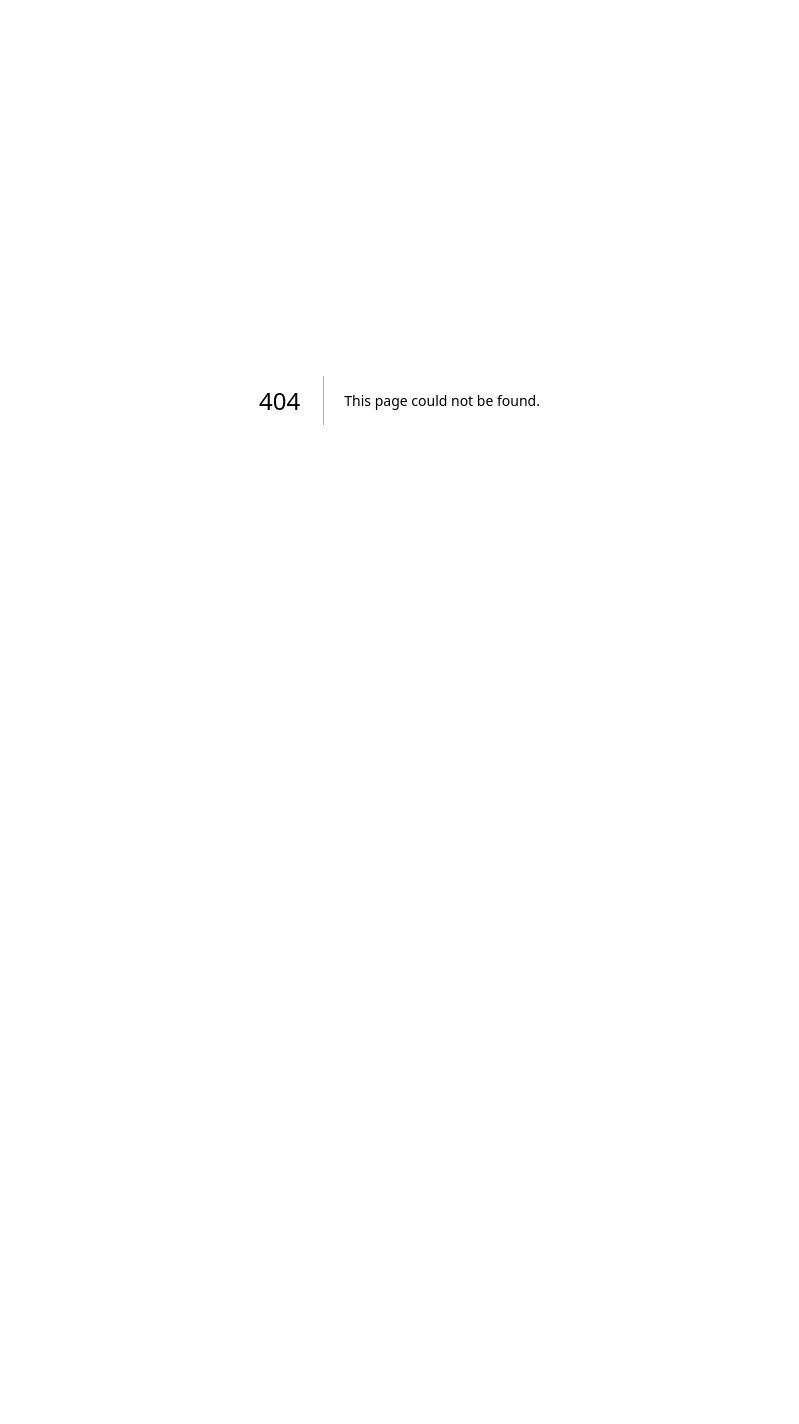
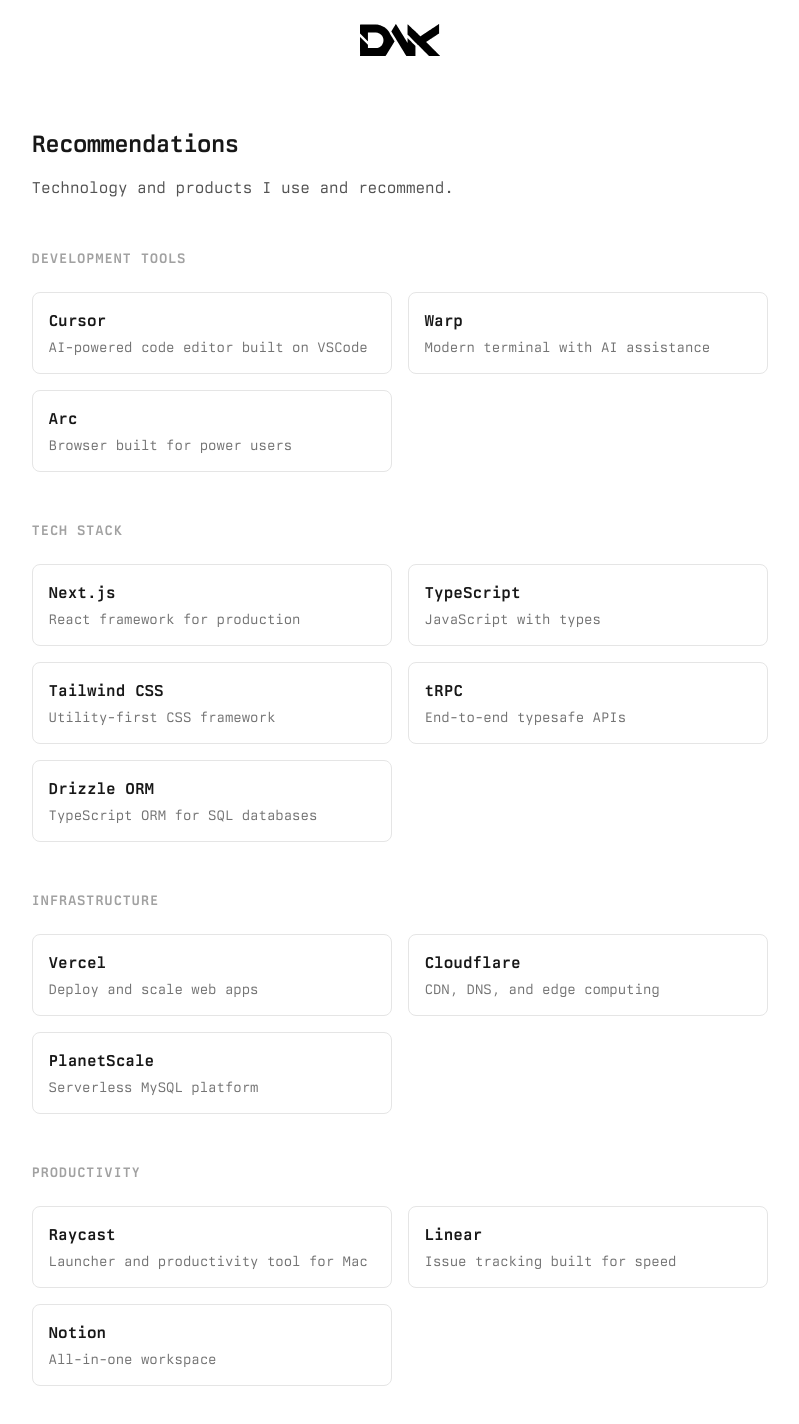
Before and after one commit to dakdevs/dak.dev-2026, a Next.js app: page /recommendations in a window 1280 px wide. Before the commit this address had no page. Shown: the top 1424 px of the page, without its empty margins (233-1032 px from the left). Before the commit the page ends 800 px from the top, so only its background shows below. Built offline with nearby package versions, Linux system fonts and the light colour scheme; what @orpc/server would draw is missing.

Commit message:
feat: add recommendations page for tech and products

```diff
--- /dev/null
+++ b/src/app/recommendations/page.tsx
@@ -0,0 +1,157 @@
+import type { Metadata } from 'next'
+
+import Image from 'next/image'
+import Link from 'next/link'
+
+export const metadata: Metadata = {
+	title: 'Recommendations',
+	description: 'Technology and products I recommend',
+}
+
+const CATEGORIES = [
+	{
+		name: 'Development Tools',
+		items: [
+			{
+				name: 'Cursor',
+				description: 'AI-powered code editor built on VSCode',
+				url: 'https://cursor.com',
+			},
+			{
+				name: 'Warp',
+				description: 'Modern terminal with AI assistance',
+				url: 'https://warp.dev',
+			},
+			{
+				name: 'Arc',
+				description: 'Browser built for power users',
+				url: 'https://arc.net',
+			},
+		],
+	},
+	{
+		name: 'Tech Stack',
+		items: [
+			{
+				name: 'Next.js',
+				description: 'React framework for production',
+				url: 'https://nextjs.org',
+			},
+			{
+				name: 'TypeScript',
+				description: 'JavaScript with types',
+				url: 'https://typescriptlang.org',
+			},
+			{
+				name: 'Tailwind CSS',
+				description: 'Utility-first CSS framework',
+				url: 'https://tailwindcss.com',
+			},
+			{
+				name: 'tRPC',
+				description: 'End-to-end typesafe APIs',
+				url: 'https://trpc.io',
+			},
+			{
+				name: 'Drizzle ORM',
+				description: 'TypeScript ORM for SQL databases',
+				url: 'https://orm.drizzle.team',
+			},
+		],
+	},
+	{
+		name: 'Infrastructure',
+		items: [
+			{
+				name: 'Vercel',
+				description: 'Deploy and scale web apps',
+				url: 'https://vercel.com',
+			},
+			{
+				name: 'Cloudflare',
+				description: 'CDN, DNS, and edge computing',
+				url: 'https://cloudflare.com',
+			},
+			{
+				name: 'PlanetScale',
+				description: 'Serverless MySQL platform',
+				url: 'https://planetscale.com',
+			},
+		],
+	},
+	{
+		name: 'Productivity',
+		items: [
+			{
+				name: 'Raycast',
+				description: 'Launcher and productivity tool for Mac',
+				url: 'https://raycast.com',
+			},
+			{
+				name: 'Linear',
+				description: 'Issue tracking built for speed',
+				url: 'https://linear.app',
+			},
+			{
+				name: 'Notion',
+				description: 'All-in-one workspace',
+				url: 'https://notion.so',
+			},
+		],
+	},
+]
+
+export default function RecommendationsPage() {
+	return (
+		<div className="flex min-h-screen flex-col">
+			<header className="flex justify-center p-6">
+				<Link href="/">
+					<Image
+						alt="dak.dev"
+						height={32}
+						priority
+						src="/dak-logo.svg"
+						width={80}
+					/>
+				</Link>
+			</header>
+
+			<main className="mx-auto w-full max-w-3xl flex-1 px-4 pt-12 pb-24">
+				<h1 className="mb-4 font-bold font-mono text-2xl tracking-tight">
+					Recommendations
+				</h1>
+				<p className="mb-12 text-neutral-600">
+					Technology and products I use and recommend.
+				</p>
+
+				<div className="space-y-12">
+					{CATEGORIES.map((category) => (
+						<section key={category.name}>
+							<h2 className="mb-6 font-bold font-mono text-neutral-400 text-sm uppercase tracking-wider">
+								{category.name}
+							</h2>
+							<div className="grid gap-4 sm:grid-cols-2">
+								{category.items.map((item) => (
+									<a
+										className="group rounded-lg border border-neutral-200 p-4 transition-all hover:border-neutral-300 hover:bg-neutral-50"
+										href={item.url}
+										key={item.name}
+										rel="noopener noreferrer"
+										target="_blank"
+									>
+										<h3 className="font-bold font-mono text-neutral-900 group-hover:text-neutral-700">
+											{item.name}
+										</h3>
+										<p className="mt-1 text-neutral-500 text-sm">
+											{item.description}
+										</p>
+									</a>
+								))}
+							</div>
+						</section>
+					))}
+				</div>
+			</main>
+		</div>
+	)
+}
```
